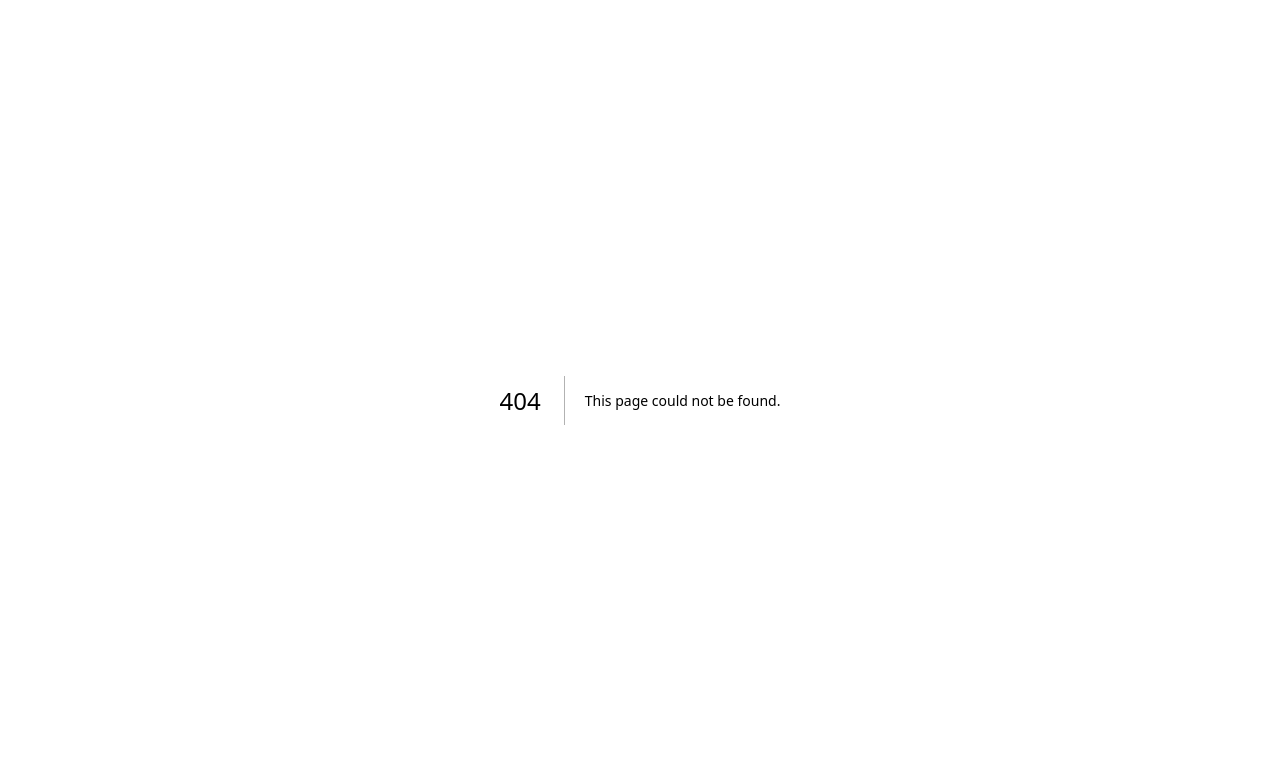
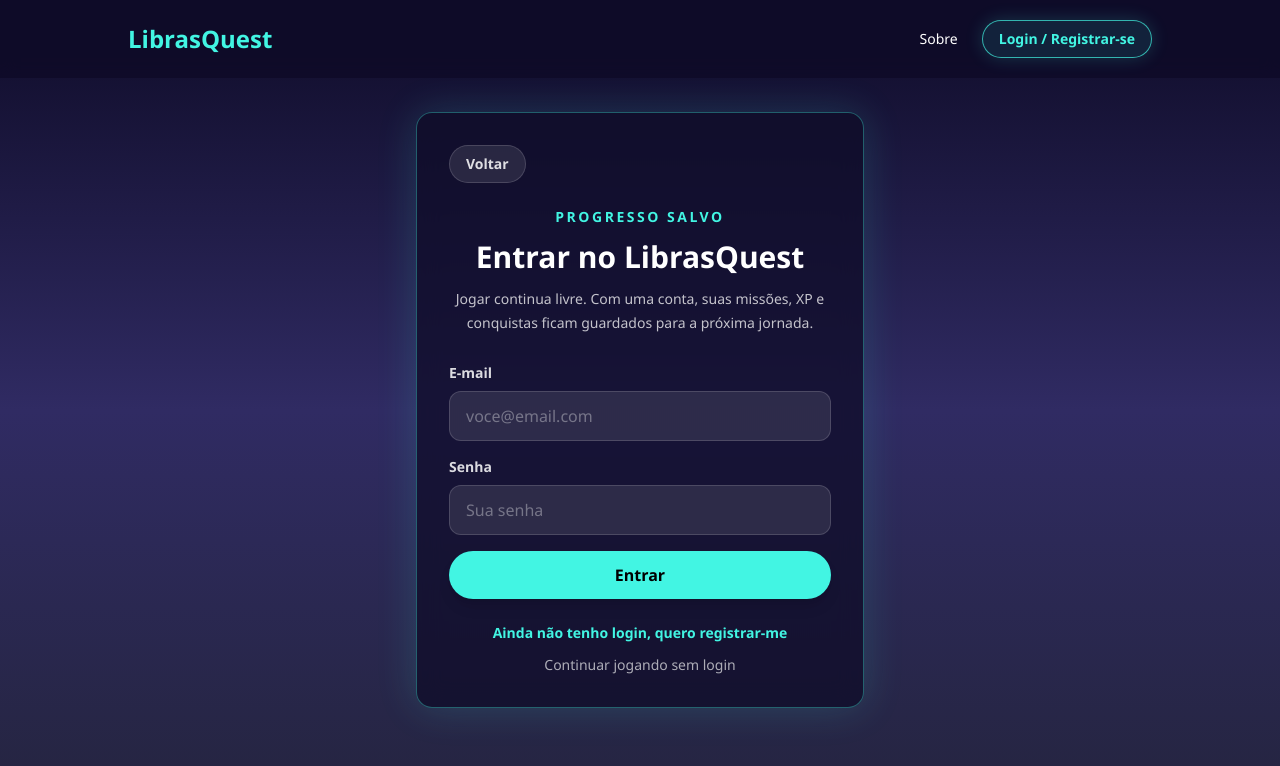
Before and after one commit to cortechx-team/LibrasQuest, a Next.js app in the folder web/: page /login in a window 1280 px wide. Before the commit this address had no page. Shown: the top 766 px of the page. Built offline with nearby package versions, Linux system fonts and the light colour scheme.

Commit message:
feat: login and register pages

```diff
--- a/web/app/components/Features.tsx
+++ b/web/app/components/Features.tsx
@@ -7,7 +7,7 @@ import Image from "next/image";
 
 export default function Features() {
   return (
-    <section className="bg-white text-[#333] px-[10%] py-25 text-center">
+    <section id="sobre" className="bg-white text-[#333] px-[10%] py-25 text-center">
       {/* Título da Seção */}
       <h2 className="text-3xl md:text-5xl text-[#1a1a1a] font-bold mb-6">
         Aprendizado <span className="text-accent-purple">intuitivo</span> para todos
--- a/web/app/components/Header.tsx
+++ b/web/app/components/Header.tsx
@@ -8,14 +8,20 @@ export default function Header() {
   return (
     <header className="fixed top-0 left-0 right-0 z-50 flex w-full items-center justify-between bg-bg-dark/90 px-[10%] py-5 backdrop-blur-sm">
       {/* Logotipo */}
-      <div className="text-2xl font-bold text-primary-cyan">
+      <Link href="/" className="text-2xl font-bold text-primary-cyan">
         LibrasQuest
-      </div>
+      </Link>
 
-      {/* Menu de Navegação // por enquanto só visual */}
-      <nav className="flex items-center gap-6">
-        <Link href="#" className="text-white text-sm hover:text-primary-cyan transition-colors">
+      {/* Menu de Navegação */}
+      <nav className="flex items-center gap-3 sm:gap-6">
+        <Link href="/#sobre" className="text-sm text-white transition-colors hover:text-primary-cyan">
           Sobre
+        </Link>
+        <Link
+          href="/login"
+          className="rounded-full border border-primary-cyan/70 bg-primary-cyan/10 px-4 py-2 text-sm font-bold text-primary-cyan shadow-[0_0_18px_rgba(66,245,227,0.18)] transition-all hover:-translate-y-0.5 hover:bg-primary-cyan hover:text-black hover:shadow-primary-cyan/40"
+        >
+          Login / Registrar-se
         </Link>
       </nav>
     </header>
--- /dev/null
+++ b/web/app/login/page.tsx
@@ -0,0 +1,116 @@
+'use client';
+
+import Link from 'next/link';
+import type { FormEvent } from 'react';
+import { useState } from 'react';
+import Header from '../components/Header';
+
+export default function LoginPage() {
+  const [isRegistering, setIsRegistering] = useState(false);
+
+  const handleSubmit = (event: FormEvent<HTMLFormElement>) => {
+    event.preventDefault();
+  };
+
+  return (
+    <main className="min-h-screen bg-gradient-to-b from-[#0f0c29] via-[#302b63] to-[#24243e] text-white">
+      <Header />
+
+      <section className="flex min-h-screen items-center justify-center px-5 py-28">
+        <div className="w-full max-w-md rounded-2xl border border-primary-cyan/35 bg-bg-dark/75 p-6 shadow-[0_0_40px_rgba(66,245,227,0.16)] backdrop-blur-md sm:p-8">
+          <Link
+            href="/"
+            className="mb-6 inline-flex items-center rounded-full border border-white/15 bg-white/10 px-4 py-2 text-sm font-semibold text-white/85 transition-colors hover:border-primary-cyan hover:text-primary-cyan"
+          >
+            Voltar
+          </Link>
+
+          <div className="mb-7 text-center">
+            <p className="mb-3 text-sm font-bold uppercase tracking-[0.18em] text-primary-cyan">
+              Progresso salvo
+            </p>
+            <h1 className="text-3xl font-bold">
+              {isRegistering ? 'Criar conta' : 'Entrar no LibrasQuest'}
+            </h1>
+            <p className="mt-3 text-sm leading-6 text-white/75">
+              Jogar continua livre. Com uma conta, suas missões, XP e conquistas ficam guardados para a próxima jornada.
+            </p>
+          </div>
+
+          <form className="space-y-4" onSubmit={handleSubmit}>
+            {isRegistering && (
+              <label className="block">
+                <span className="mb-2 block text-sm font-semibold text-white/85">Nome</span>
+                <input
+                  type="text"
+                  name="name"
+                  autoComplete="name"
+                  className="w-full rounded-xl border border-white/15 bg-white/10 px-4 py-3 text-white outline-none transition-colors placeholder:text-white/35 focus:border-primary-cyan"
+                  placeholder="Seu nome"
+                />
+              </label>
+            )}
+
+            <label className="block">
+              <span className="mb-2 block text-sm font-semibold text-white/85">E-mail</span>
+              <input
+                type="email"
+                name="email"
+                autoComplete="email"
+                className="w-full rounded-xl border border-white/15 bg-white/10 px-4 py-3 text-white outline-none transition-colors placeholder:text-white/35 focus:border-primary-cyan"
+                placeholder="voce@email.com"
+              />
+            </label>
+
+            <label className="block">
+              <span className="mb-2 block text-sm font-semibold text-white/85">Senha</span>
+              <input
+                type="password"
+                name="password"
+                autoComplete={isRegistering ? 'new-password' : 'current-password'}
+                className="w-full rounded-xl border border-white/15 bg-white/10 px-4 py-3 text-white outline-none transition-colors placeholder:text-white/35 focus:border-primary-cyan"
+                placeholder="Sua senha"
+              />
+            </label>
+
+            {isRegistering && (
+              <label className="block">
+                <span className="mb-2 block text-sm font-semibold text-white/85">Confirmar senha</span>
+                <input
+                  type="password"
+                  name="confirmPassword"
+                  autoComplete="new-password"
+                  className="w-full rounded-xl border border-white/15 bg-white/10 px-4 py-3 text-white outline-none transition-colors placeholder:text-white/35 focus:border-primary-cyan"
+                  placeholder="Repita sua senha"
+                />
+              </label>
+            )}
+
+            <button
+              type="submit"
+              className="w-full rounded-full bg-primary-cyan px-6 py-3 font-bold text-black shadow-lg transition-all hover:-translate-y-1 hover:shadow-primary-cyan/50"
+            >
+              {isRegistering ? 'Registrar-se' : 'Entrar'}
+            </button>
+          </form>
+
+          <div className="mt-6 flex flex-col items-center gap-3 text-center text-sm text-white/75">
+            <button
+              type="button"
+              onClick={() => setIsRegistering((current) => !current)}
+              className="font-bold text-primary-cyan transition-colors hover:text-white"
+            >
+              {isRegistering
+                ? 'Já tenho uma conta'
+                : 'Ainda não tenho login, quero registrar-me'}
+            </button>
+
+            <Link href="/" className="text-white/65 transition-colors hover:text-primary-cyan">
+              Continuar jogando sem login
+            </Link>
+          </div>
+        </div>
+      </section>
+    </main>
+  );
+}
```
Also changed, not shown: 1 other file (tests, documents, lock files or other folders).
